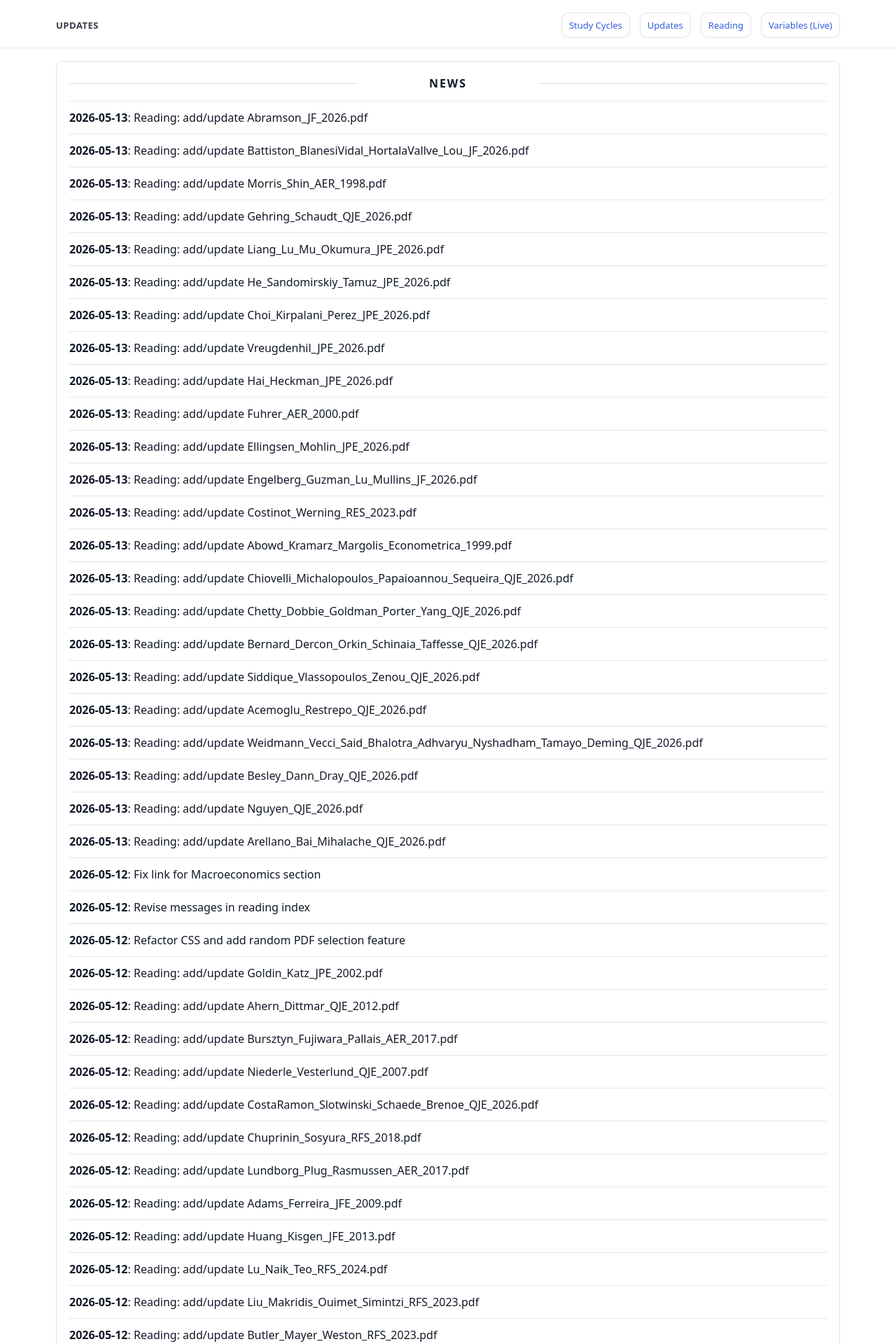
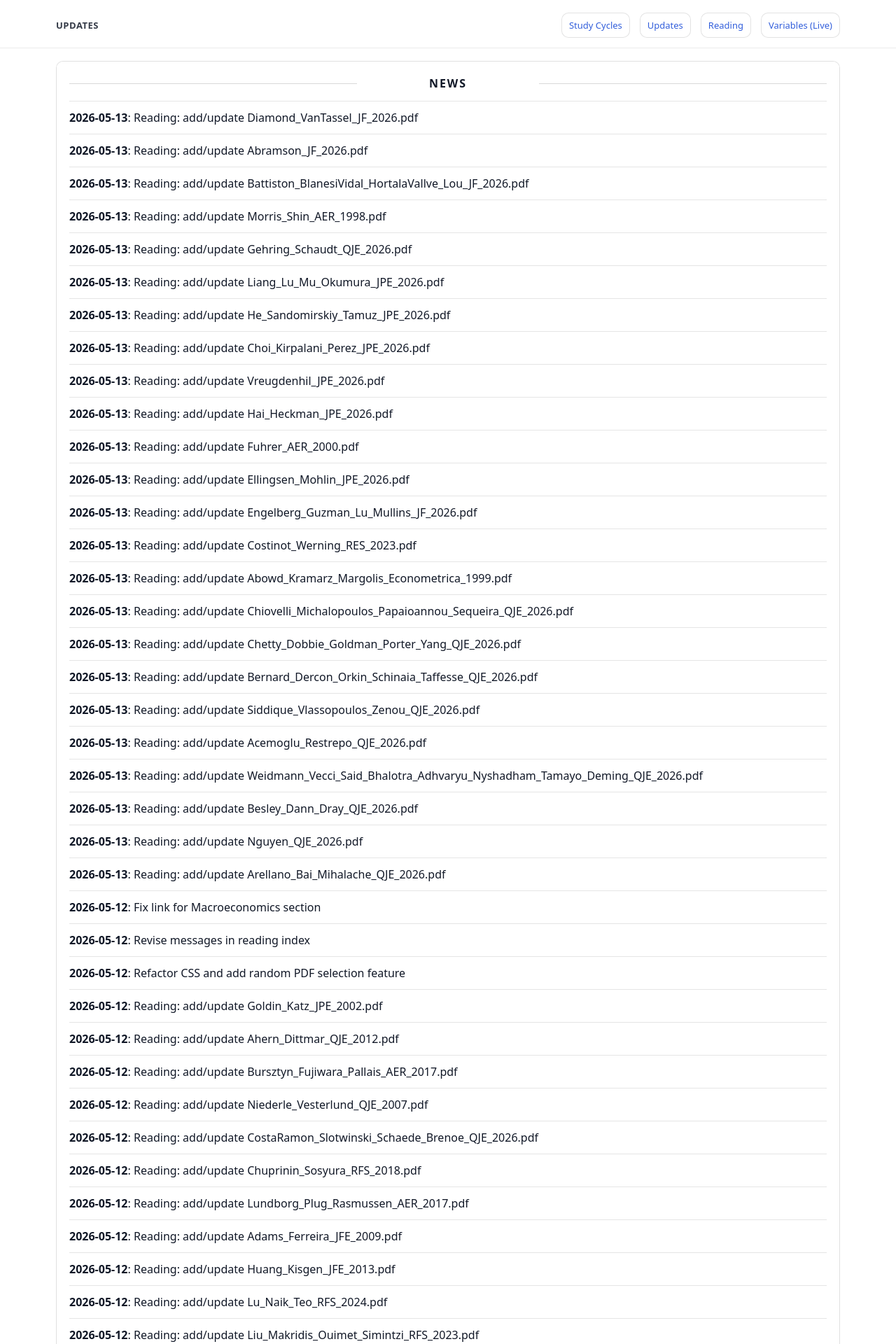
Before and after one commit to yaxinzn/study-archive, a Jekyll site: the page built from updates/index.md, in a window 1280 px wide. Shown: the top 1920 px of the page at 70% size. Built offline with Jekyll 4.4.1, drawn with Linux system fonts in a browser that asks for light colours; some of the changed text lies outside the part shown.

Commit message:
chore: update NEWS feed

```diff
--- a/_data/news.yml
+++ b/_data/news.yml
@@ -1,4 +1,7 @@
 # Auto-generated update history (sorted newest -> oldest). Do not edit manually.
+- ts: "1778670463"
+  date: "2026-05-13"
+  title: "Reading: add/update Diamond_VanTassel_JF_2026.pdf"
 - ts: "1778668972"
   date: "2026-05-13"
   title: "Reading: add/update Abramson_JF_2026.pdf"
```
